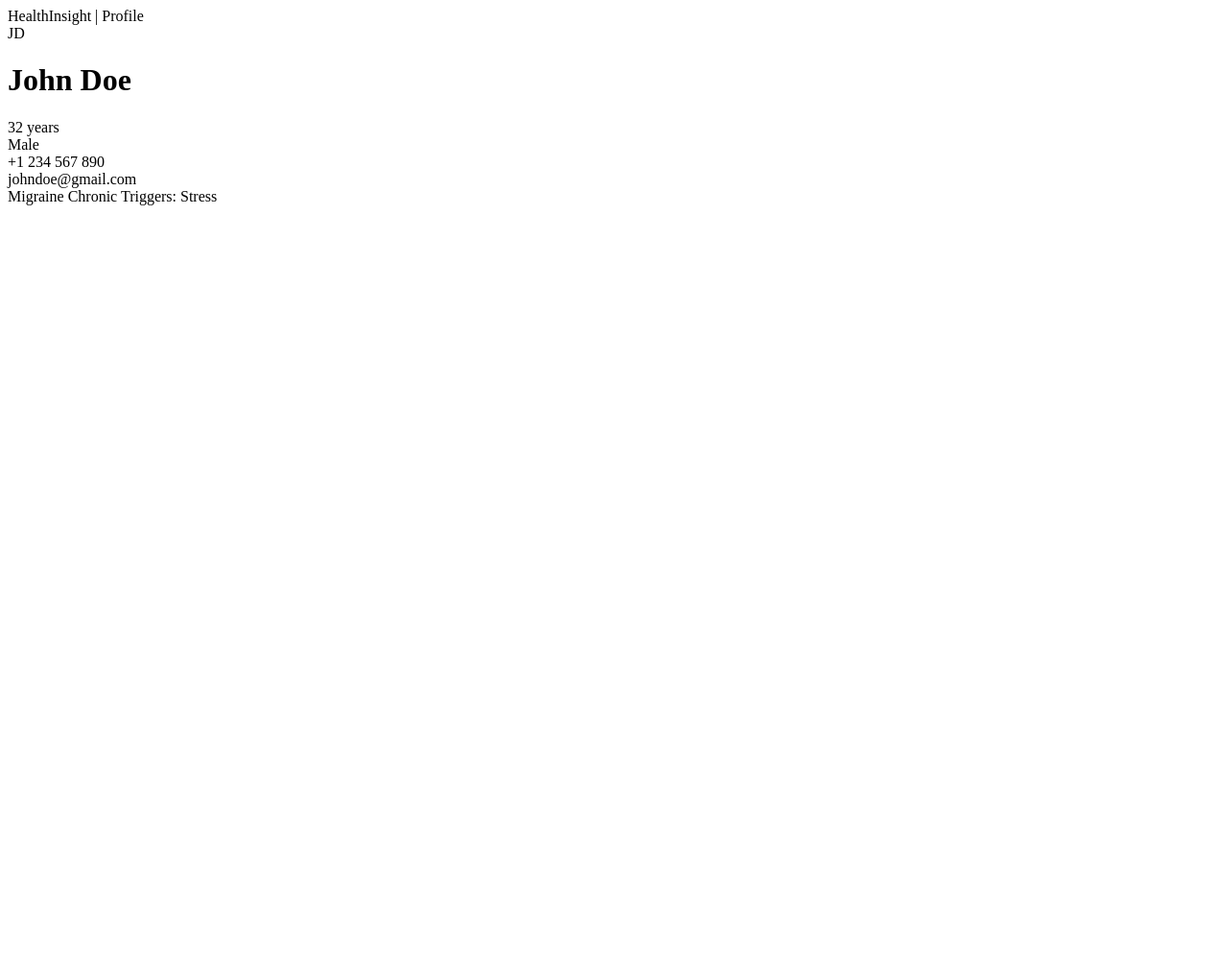
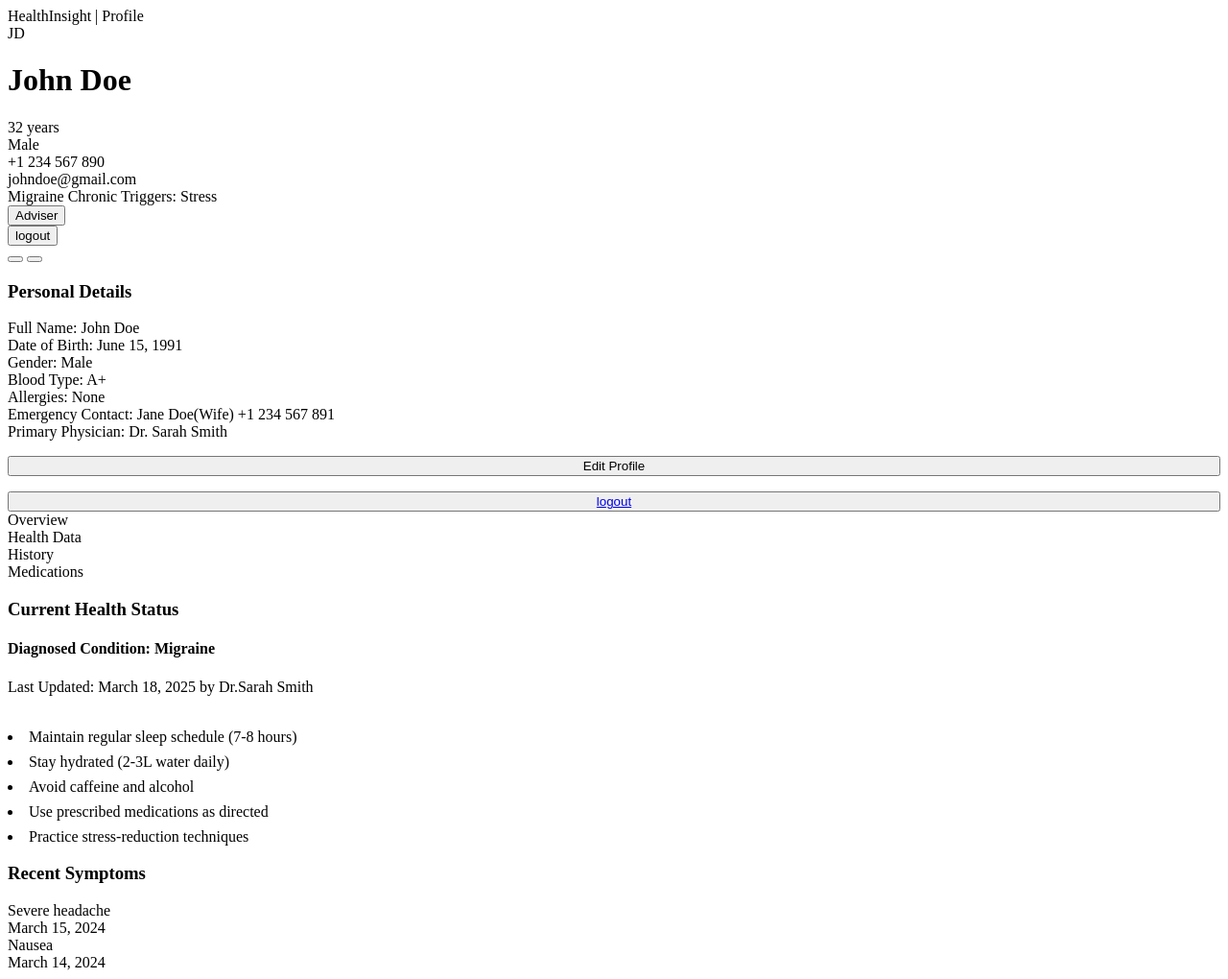
Before and after one commit to AdvayaHackathon/221.VIRTUAL, a plain HTML site: page profile.html in a window 1280 px wide. Shown: the whole page at 96% size. Before the commit the page ends 800 px from the top, so only its background shows below. Drawn offline with Linux system fonts and the light colour scheme.

Commit message:
Update profile.html

```diff
--- a/profile.html
+++ b/profile.html
@@ -35,6 +35,116 @@
               <span class="badge badge-danger">Triggers: Stress</span>
             </div>
         </div>
+        <div class="action-bts">
+          <div class="index-btn">
+            <a href="index.html"><button type="button" class="index-btn-click"> Adviser</button></a>
+          </div>
+          <div class="logout-btn">
+            <a href="login.html"><button type="button" class="index-btn-click"> logout</button></a>
+          </div>
+          <div class="profile-actions">
+            <button class="action-btn" onclick="toggleNotifications()">
+              <i class="fas fa-bell"></i>
+            </button>
+            <button class="action-btn" onclick="toggleMenu()">
+              <i class="fas fa-ellipsis-v"></i>
+            </button>
+          </div>
+          <div class="dropdown-content" id="profileMenu">
+            <h3 class="dropdown-title">
+              <span>Personal Details</span>
+              <i class="fas fa times" onclick="toggleMenu()"></i>
+            </h3>
+            <div class="personal-detail">
+              <span class="detail-label">Full Name:</span>
+              <span class="detail-value" id="menuName">John Doe</span>
+            </div>
+            <div class="personal-detail">
+              <span class="detail-label">Date of Birth:</span>
+              <span class="detail-value" id="menuDob">June 15, 1991</span>
+            </div>
+            <div class="personal-detail">
+              <span class="detail-label">Gender:</span>
+              <span class="detail-value" id="menuGender">Male</span>
+            </div>
+            <div class="personal-detail">
+              <span class="detail-label">Blood Type:</span>
+              <span class="detail-value" id="menuBlood">A+</span>
+            </div>
+            <div class="personal-detail">
+              <span class="detail-label">Allergies:</span>
+              <span class="detail-value" id="menuAllergies">None</span>
+            </div>
+            <div class="personal-detail">
+              <span class="detail-label">Emergency Contact:</span>
+              <span class="detail-value" id="menuEmergency">Jane Doe(Wife) +1 234 567 891</span>
+            </div>
+            <div class="personal-detail">
+              <span class="detail-label">Primary Physician:</span>
+              <span class="detail-value" id="menuPhysician">Dr. Sarah Smith</span>
+            </div>
+            <button class="btn btn-primary" onclick="editDetails()" style="margin-top: 1rem; width: 100%;">
+              <i class="fas fa-edit"></i> Edit Profile
+            </button>
+            <button class="btn btn-primary" style="margin-top: 1rem; width: 100%;">
+              <a href="login.html"><i class="fas fa-logout"></i> logout</a>
+            </button>
+          </div>
+        </div>
+
+        <div class="tab-container">
+          <div class="tabs">
+            <div class="tab active" on-click="switchTab('overview')">Overview</div>
+            <div class="tab" onclick="switchTab('health')">Health Data</div>
+            <div class="tab" on-click="switchTab('history')">History</div>
+            <div class="tab" on-click="switchTab('medications')">Medications</div>
+          </div>
+
+          <div id="overview" class="tab-content active">
+            <div class="grid-container">
+              <div>
+               <div class="card">
+                 <h3 class="card-title"><i class="fas fa-heartbeat"></i> Current Health Status</h3>
+                 <div class="advice-box">
+                   <h4 class="advice-title">Diagnosed Condition: Migraine</h4>
+                   <p>Last Updated: March 18, 2025 by Dr.Sarah Smith</p>
+                   <u1 style="margin-top: 1rem; padding-left: 1.2rem;">
+                     <li style="margin-bottom: 0.5rem;"><i class="fas fa-check-circle" style="color: var(--primary);"></i> Maintain regular sleep schedule (7-8 hours)</li>
+                     <li style="margin-bottom: 0.5rem;"><i class="fas fa-check-circle" style="color: var(--primary);"></i> Stay hydrated (2-3L water daily)</li>
+                     <li style="margin-bottom: 0.5rem;"><i class="fas fa-chech-circle" style="color: var(--primary);"></i>Avoid caffeine and alcohol</li>
+                     <li style="margin-bottom: 0.5rem;"><i class="fas fa-check-circle" style="color: var(--primary);"></i>Use prescribed medications as directed</li>
+                     <li><i class="fas fa-check-circle" style="color: var(--primary);"></i> Practice stress-reduction techniques</li>
+                   </u1>
+                 </div>
+               </div>
+
+                <div class="card">
+                  <h3 class="card-title"><i class="fas fa-notes-medical"></i>Recent Symptoms</h3>
+                  <div class="history-item">
+                    <div>
+                      <div class="history-query">Severe headache</div>
+                      <div class="history-date">March 15, 2024</div>
+                    </div>
+                    <i class="fas fa-chevron-right history-action"></i>
+                  </div>
+                  <div class="history-item">
+                    <div>
+                      <div class="history-query">Nausea</div>
+                      <div class="history-date">March 14, 2024</div>
+                    </div>
+                    <i class=
+
+
+
+
+
+
+
+
+
+
+
+
 
 
 
```
